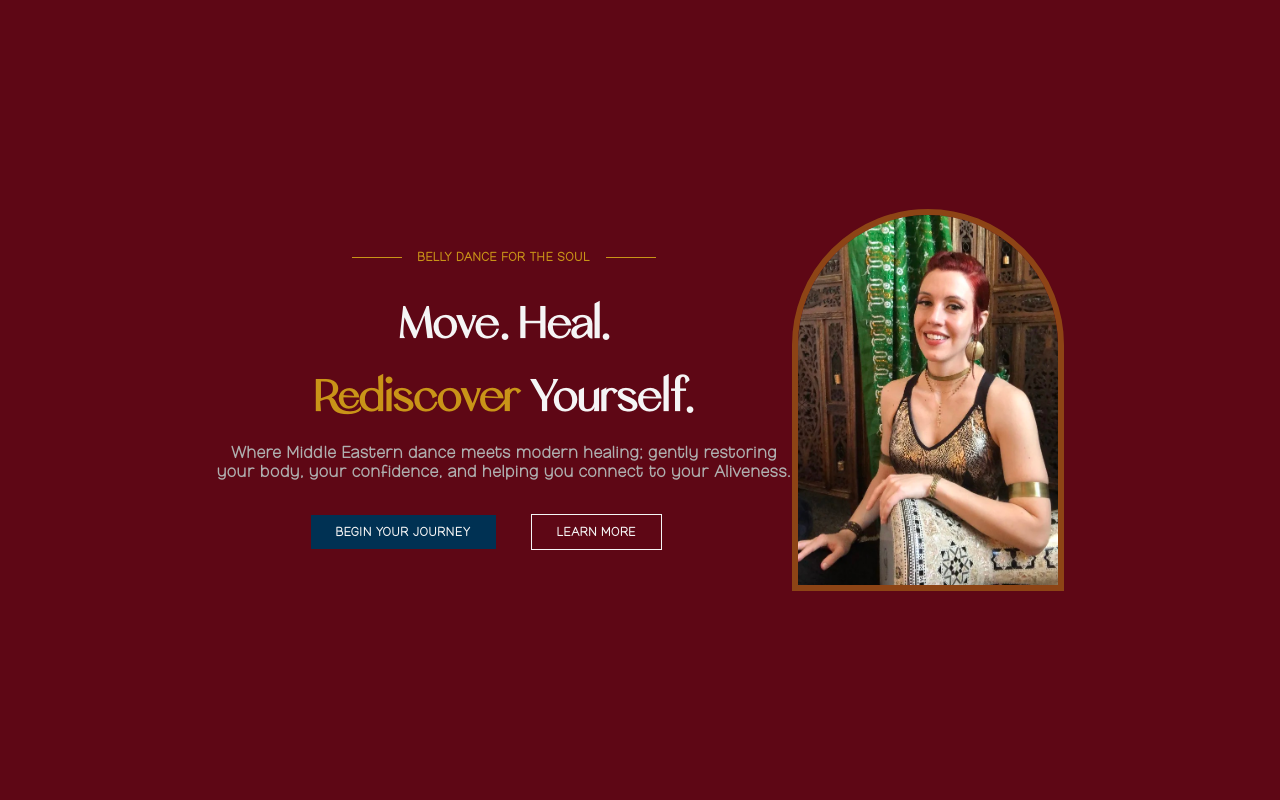
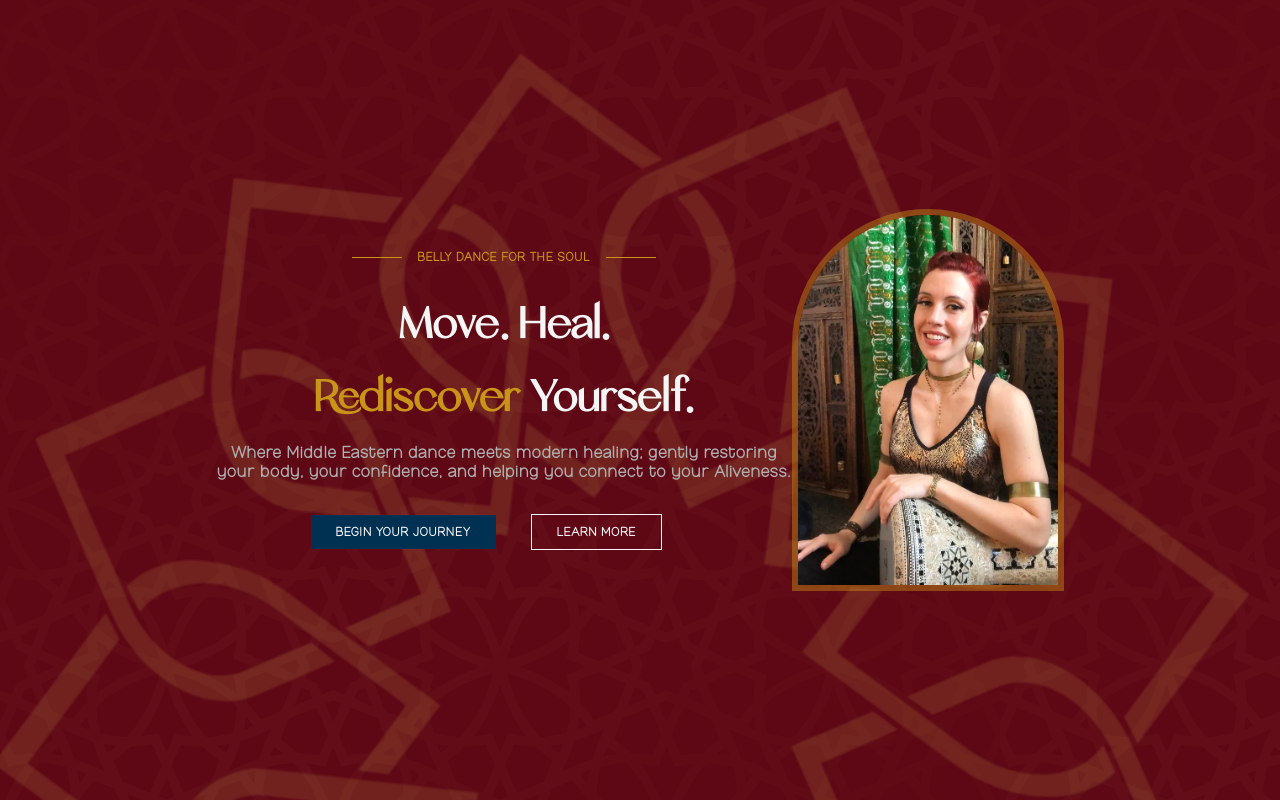
Before and after one commit to tpeschke/rose-hips-dance-typescript, a React (Vite) app in the folder app/: page / in a window 1280 px wide. Shown: the top 800 px of the page. Built offline with nearby package versions, Linux system fonts and the light colour scheme.

Commit message:
set up home page

```diff
--- a/app/src/components/ImageShell/ImageShell.tsx
+++ b/app/src/components/ImageShell/ImageShell.tsx
@@ -1,6 +1,7 @@
 import './ImageShell.css'
 import star from '../../assets/star.png'
 import portrait from '../../assets/portrait.jpg'
+import sun from '../../assets/sun.png'
 
 interface Props {
     src: string,
@@ -17,6 +18,8 @@ export default function ImageShell({ src, alt, width, height }: Props) {
                 return star
             case 'portrait':
                 return portrait
+            case 'sun':
+                return sun
             default:
                 return ''
         }
--- /dev/null
+++ b/app/src/components/backgroundImages/backgroundImages.css
@@ -0,0 +1,10 @@
+.background-images {
+  height: 100%;
+  width: 100vw;
+  position: fixed;
+  top: 0;
+  opacity: 0.035;
+  background-image: url("../../assets/homeImages/background.png");
+  background-size: 1000px;
+  z-index: 0;
+}
--- /dev/null
+++ b/app/src/components/backgroundImages/backgroundImages.tsx
@@ -0,0 +1,5 @@
+import "./backgroundImages.css";
+
+export default function BackgroundImages() {
+  return <div className="background-images"></div>;
+}
--- a/app/src/pages/home/components/rotatingSun/rotatingSun.tsx
+++ b/app/src/components/rotatingSun/rotatingSun.tsx
@@ -1,5 +1,5 @@
+import ImageShell from "../ImageShell/ImageShell";
 import "./rotatingSun.css";
-import Image from "next/image";
 
 interface Props {
   sunDimensions?: number,
@@ -9,9 +9,8 @@ interface Props {
 export default function RotatingSun({sunDimensions = 1350, isLoading = false}: Props) {
   return (
     <div className={`rotating-sun ${isLoading && 'loading'}`}>
-      <Image
-        aria-hidden
-        src="/homeImages/sun.png"
+      <ImageShell
+        src="sun"
         alt="rotating sun"
         width={sunDimensions}
         height={sunDimensions}
--- a/app/src/pages/home/Home.tsx
+++ b/app/src/pages/home/Home.tsx
@@ -1,3 +1,5 @@
+import BackgroundImages from "../../components/backgroundImages/backgroundImages";
+import RotatingSun from "../../components/rotatingSun/rotatingSun";
 import BeginYourJourney from "./components/beginYourJourney/BeginYourJourney";
 import FindYourClass from "./components/findYourClass/findYourClass";
 import MainBanner from "./components/mainBanner/mainBanner";
@@ -8,13 +10,13 @@ import "./Home.css";
 export default function Home() {
   return (
     <div className="home-page">
-      {/* <RotatingSun /> */}
+      <RotatingSun />
       <MainBanner />
       <OurPhilosophy />
       <Marquee />
       <FindYourClass />
       <BeginYourJourney />
-      {/* <BackgroundImages /> */}
+      <BackgroundImages />
     </div>
   );
 }
```
Also changed, not shown: app/src/assets/homeImages/background.png (added), app/src/assets/sun.png (added), app/src/components/rotatingSun/rotatingSun.css (renamed from app/src/pages/home/components/rotatingSun/rotatingSun.css).
